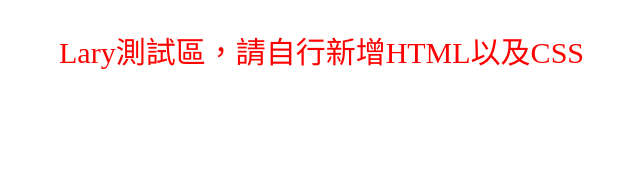
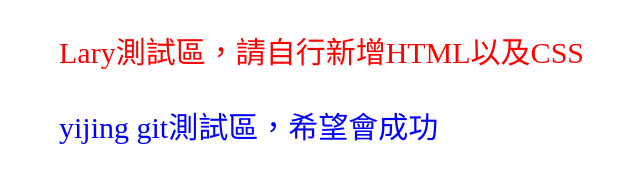
Before and after one commit to LaryZenZen/b-7-Git-TEST, a plain HTML site: page index.html in a window 1280 px wide. Shown: the whole page, without its empty margins (101-741 px from the left). Drawn offline with Linux system fonts and the light colour scheme.

Commit message:
新增yijing的測試內容
還沒熟悉安裝好cd終端指令設定，
先嘗試用desktop.github推送測試看看

```diff
--- a/css/all.css
+++ b/css/all.css
@@ -8,3 +8,9 @@
     line-height: 1.5;
     color: red;
 }
+
+.yijing-style{
+    font-size: 30px;
+    line-height: 1.5;
+    color: blue;
+}
--- a/index.html
+++ b/index.html
@@ -14,6 +14,12 @@
             <p class="lary-style">Lary測試區，請自行新增HTML以及CSS</p>
         </div>
     </main>
+    <main>
+        <div class="container">
+            <p class="yijing-style">yijing git測試區，希望會成功</p>
+        </div>
+    </main>
+
 </body>
 
 </html>
```
